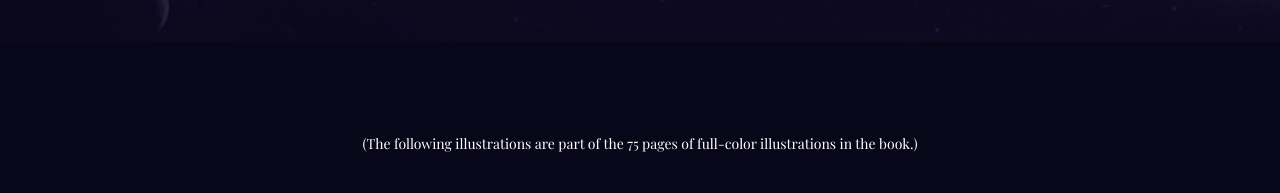
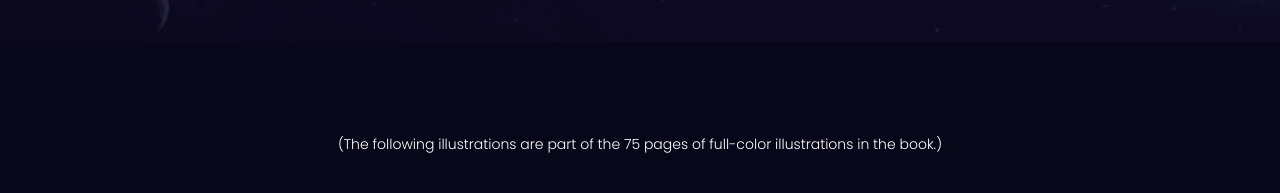
Before and after one commit to Neethuspericorn/kosherastro, a plain HTML site: page guide.html in a window 1280 px wide. Shown: the part 1055-1248 px from the top of the page. Drawn offline with nearby package versions, Linux system fonts and the light colour scheme; a web font is replaced by a local one.

Commit message:
not text updates

```diff
--- a/scss/tab-contents.scss
+++ b/scss/tab-contents.scss
@@ -251,7 +251,7 @@
             }
             .desc-para{
                 &.info-note{
-                    font: normal normal 300 16px/27px var(--font_titles);
+                    font: normal normal 300 16px/27px var(--font_txt);
                     @media ($sm-1679){
                         font-size: 14px;
                         line-height: 24px;
```
Also changed, not shown: css/tab-contents.css.
